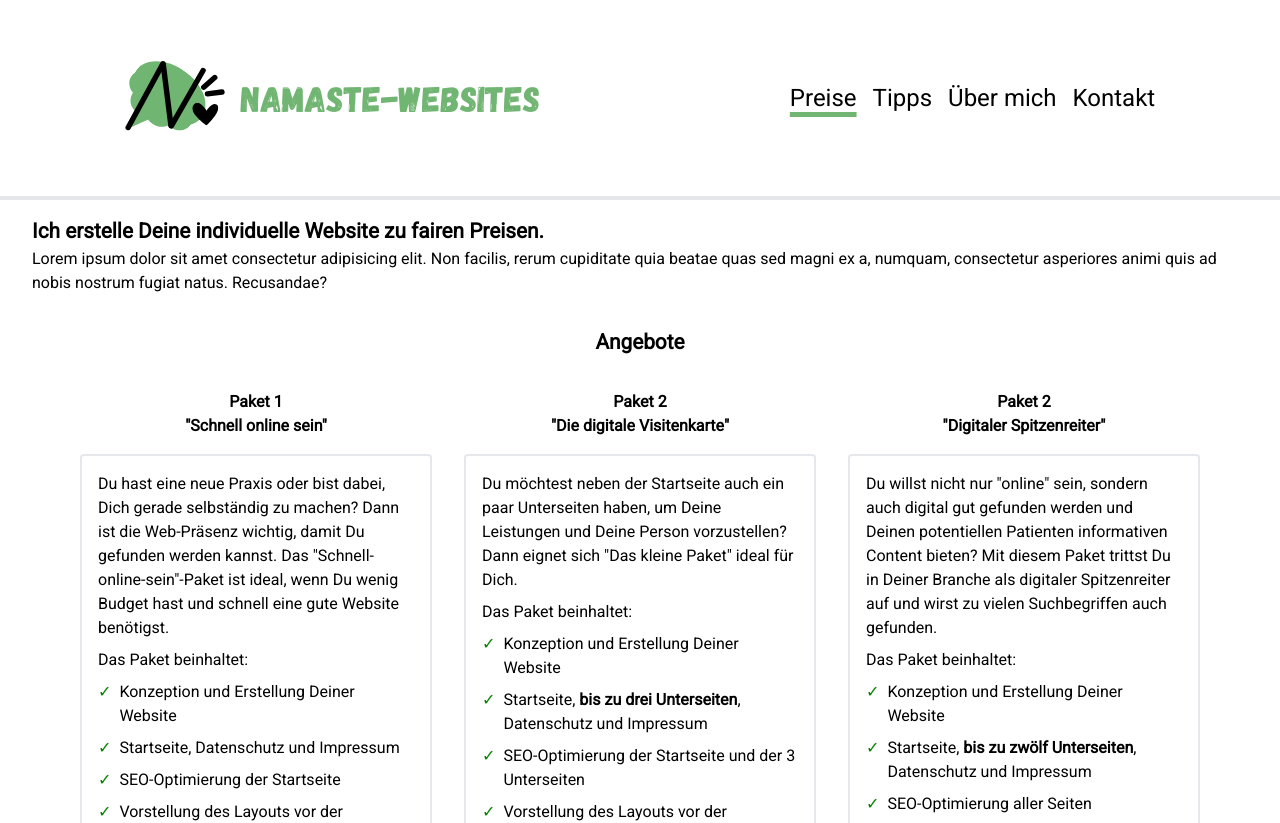
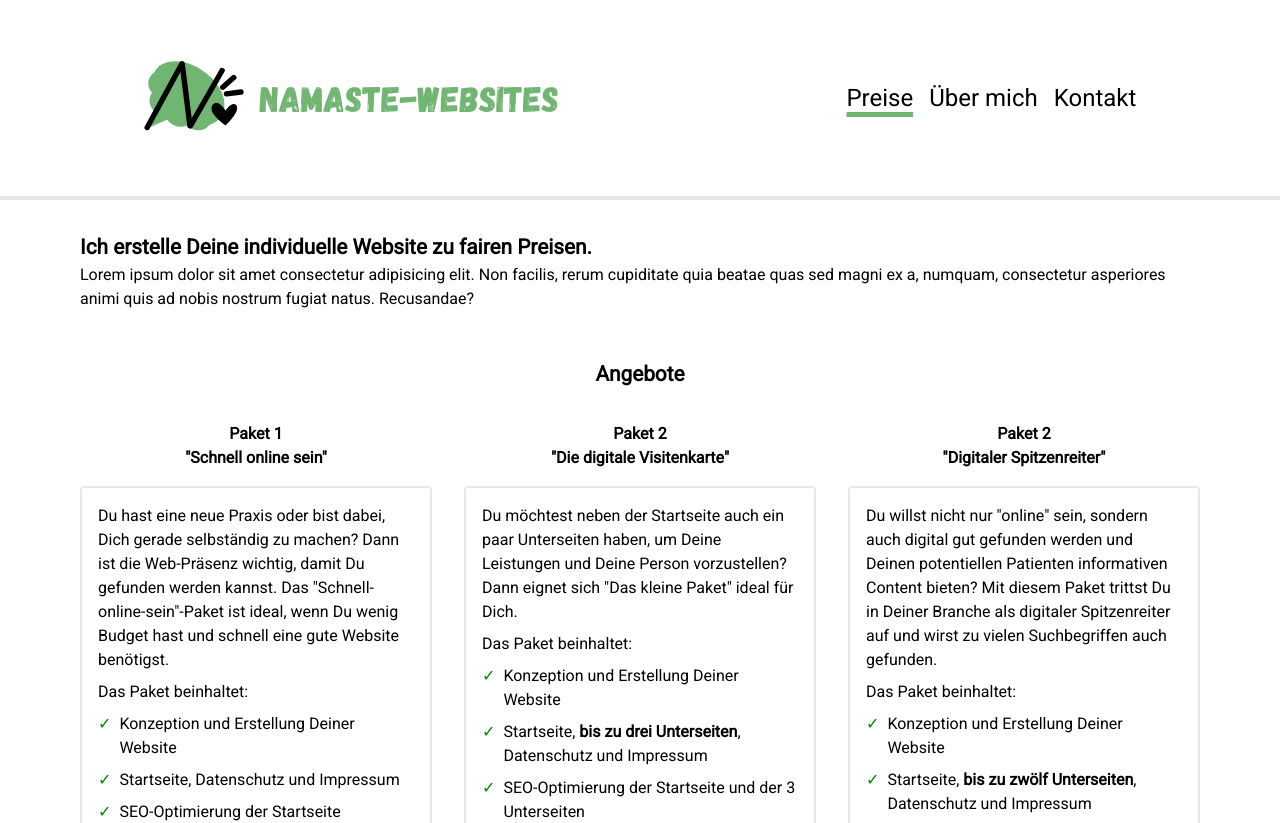
Before and after one commit to dscmari/namaste-websites, a Next.js app: page /namaste-websites/Preise in a window 1280 px wide. Shown: the top 823 px of the page. Built offline with nearby package versions, Linux system fonts and the light colour scheme.

Commit message:
delete navbar item

```diff
--- a/src/app/Preise/page.tsx
+++ b/src/app/Preise/page.tsx
@@ -4,7 +4,7 @@ import Prices from "../components/Prices";
 export default function Preise() {
   return (
     <div className="">
-      <div className="p-4 mx-4">
+      <div className="p-4 m-4 lg:mx-16">
         <h1>Ich erstelle Deine individuelle Website zu fairen Preisen.</h1>
         <p>
           Lorem ipsum dolor sit amet consectetur adipisicing elit. Non facilis,
--- a/src/app/components/Navbar.tsx
+++ b/src/app/components/Navbar.tsx
@@ -93,9 +93,6 @@ export default function Navbar() {
               <Link href="/Preise" className={`${pathname === '/Preise' ? 'active' : ''}`}>Preise</Link>
             </li>
             <li>
-              <Link href="/Tipps" className={`${pathname === '/Tipps' ? 'active' : ''}`}>Tipps</Link>
-            </li>
-            <li>
               <Link href="/UeberMich" className={`${pathname === '/UeberMich' ? 'active' : ''}`}>Über mich</Link>
             </li>
             <li>
```
Also changed, not shown: 19 other files (tests, documents, lock files or other folders).
